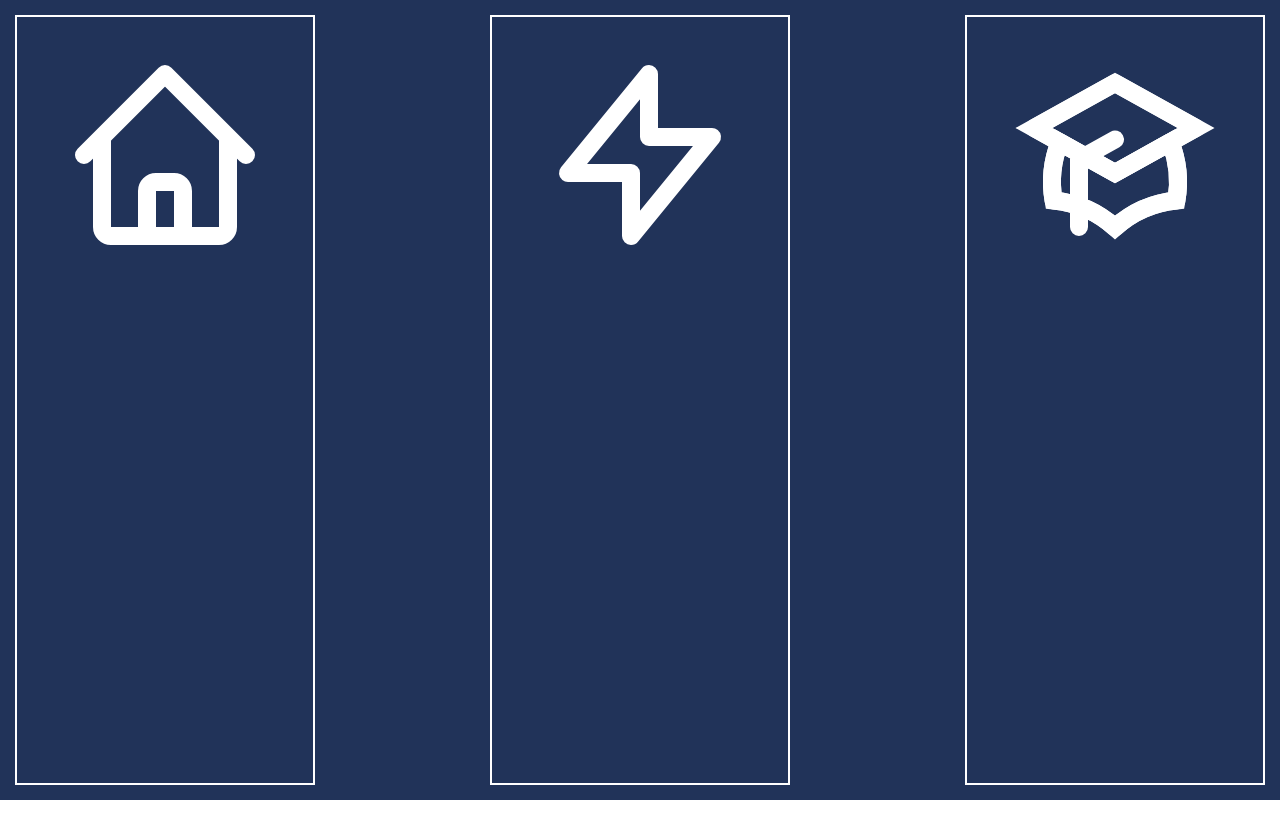
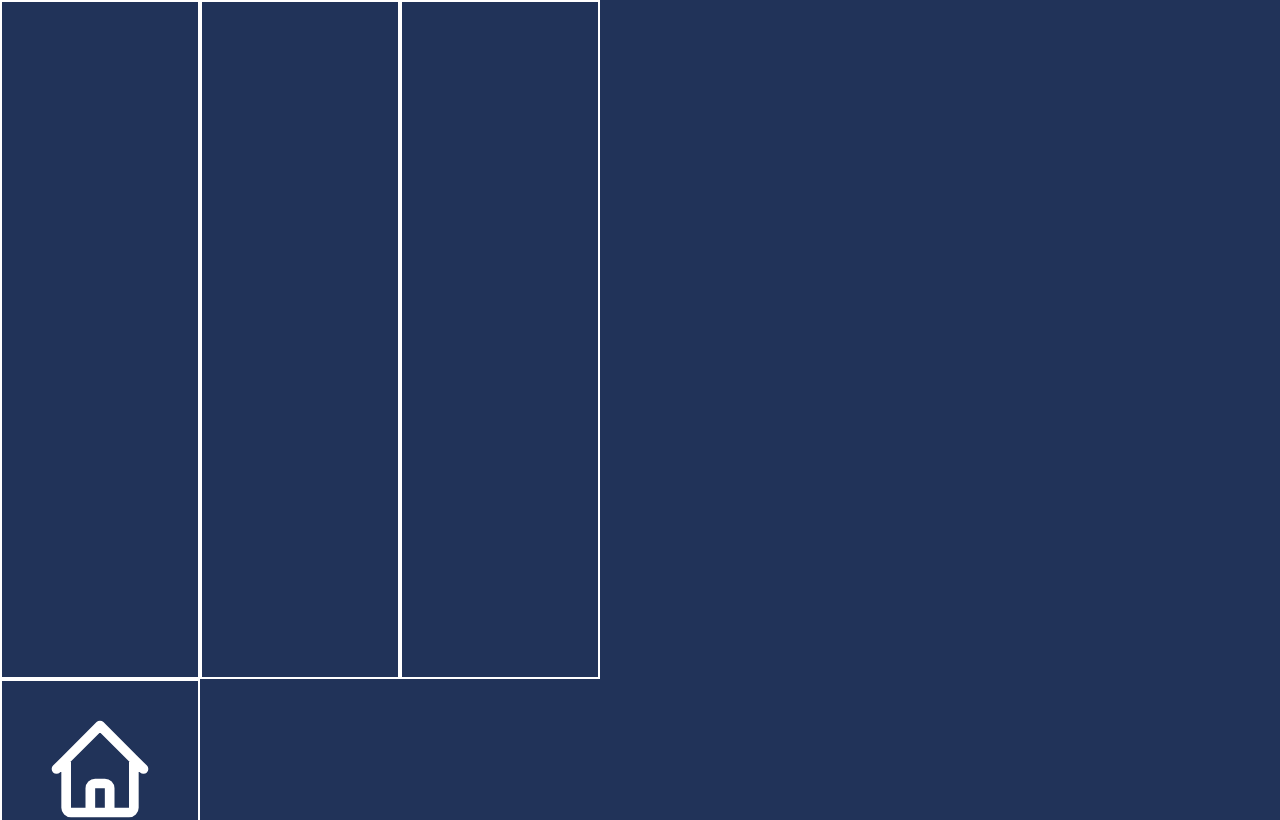
Before and after one commit to mhrgoldberg/fomo, a Next.js app: page /tileSort in a window 1280 px wide. Shown: the top 820 px of the page. Built offline with nearby package versions, Linux system fonts and the light colour scheme.

Commit message:
Feat: Add grid layout for tiles

```diff
--- a/components/Slot.tsx
+++ b/components/Slot.tsx
@@ -4,12 +4,11 @@ import styled from "styled-components"
 const Div = styled.div`
   display: flex;
   border: solid white 2px;
-  flex-direction: column;
-  width: 100%;
-
-  max-width: 300px;
-
+  flex-direction: row;
+  justify-content: flex-start;
+  flex-wrap: wrap;
   padding: 15px;
+  /* overflow: scroll; */
 `
 interface SlotProps {
   id: string
@@ -33,8 +32,8 @@ function Slot(props: SlotProps) {
     e.preventDefault()
   }
   return (
-    <Div onDrop={drop} onDragOver={dragOver}>
-      <div id={props.id}>{props.children}</div>
+    <Div onDrop={drop} onDragOver={dragOver} id={props.id}>
+      {props.children}
     </Div>
   )
 }
--- a/components/Tile.tsx
+++ b/components/Tile.tsx
@@ -11,17 +11,25 @@ interface TileProps {
   children?: React.ReactNode
 }
 
+interface StyledDivProps {
+  id: string
+  onDragStart: (e: React.DragEvent<HTMLDivElement>) => void
+  onDragOver: (e: React.DragEvent<HTMLDivElement>) => void
+  draggable: boolean
+  display: string
+}
+
+const StyledDiv = styled.div<StyledDivProps>`
+  cursor: pointer;
+  margin-bottom: 15px;
+  padding: 15px 25px;
+  width: 200px;
+  height: 200px;
+  display: ${({ display }) => display};
+`
+
 function Tile(props: TileProps) {
   const [isDragging, setIsDragging] = useState("block")
-
-  // TODO: refactor to not have inner styled component
-
-  const StyledDiv = styled.div`
-    cursor: pointer;
-    margin-bottom: 15px;
-    padding: 15px 25px;
-    display: ${isDragging};
-  `
 
   const dragStart = (e: React.DragEvent<HTMLDivElement>) => {
     const { currentTarget } = e
@@ -40,10 +48,14 @@ function Tile(props: TileProps) {
   }
 
   return (
-    <StyledDiv>
-      <div id={props.id} onDragStart={dragStart} onDragOver={dragOver} draggable={props.draggable}>
-        {props.children}
-      </div>
+    <StyledDiv
+      id={props.id}
+      onDragStart={dragStart}
+      onDragOver={dragOver}
+      draggable={props.draggable}
+      display={isDragging}
+    >
+      {props.children}
     </StyledDiv>
   )
 }
--- a/pages/tileSort.tsx
+++ b/pages/tileSort.tsx
@@ -7,38 +7,53 @@ import Tile from "../components/Tile"
 
 const Div = styled.div`
   background-color: #213359;
-  display: flex;
-  justify-content: space-between;
-  width: 100%;
-  height: 100vh;
+  display: grid;
+  grid-template-areas:
+    "answer1 answer2 answer3"
+    "bank bank bank";
+  grid-template-columns: 200px 200px 200px;
+  grid-template-rows: 1fr 1fr;
+  #slot1 {
+    grid-area: "answer1";
+  }
+  #slot2 {
+    grid-area: "answer2";
+  }
+  #slot3 {
+    grid-area: "answer3";
+  }
 
-  overflow: hidden;
-  margin: 0 auto;
+  #bank {
+    grid-area: "bank";
+  }
+  /* width: 100vw;
+  height: 100vh; */
 
-  padding: 15px;
+  /* overflow: hidden;
+  margin: 0 auto; */
+
+  /* padding: 15px; */
 `
 
 function TileSort() {
   return (
-    <>
     <Div>
-        <Slot id="slot1">
+      <Slot id="slot1"></Slot>
+      <Slot id="slot2"></Slot>
+      <Slot id="slot3"></Slot>
+
+      <Slot id="bank">
         <Tile id="tile1" draggable={true}>
           <HomeIcon color="white" />
         </Tile>
-        </Slot>
-        <Slot id="slot2">
         <Tile id="tile2" draggable={true}>
           <LightningBoltIcon color="white" />
         </Tile>
-        </Slot>
-        <Slot id="slot3">
         <Tile id="tile3" draggable={true}>
           <AcademicCapIcon color="white" />
         </Tile>
       </Slot>
     </Div>
-    </>
   )
 }
 
```
Lines whose indentation alone changed are shown as unchanged.
